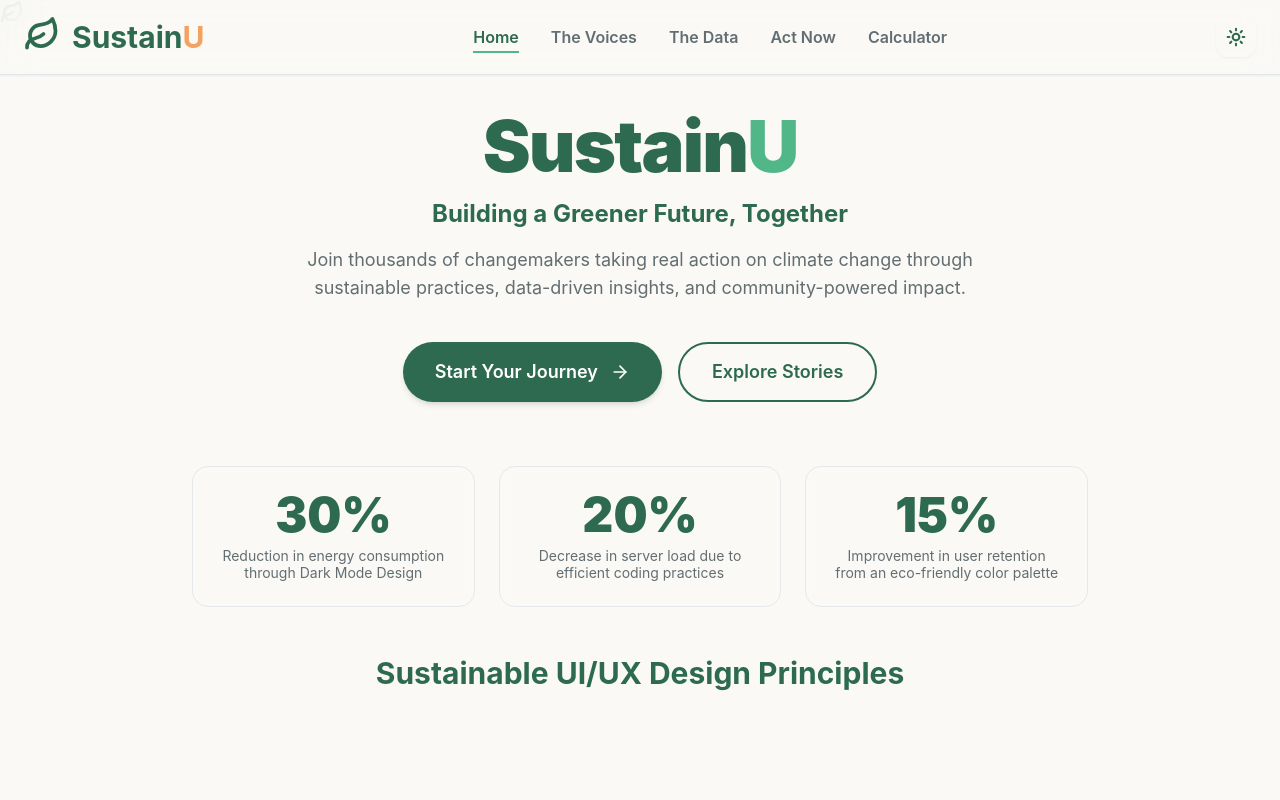
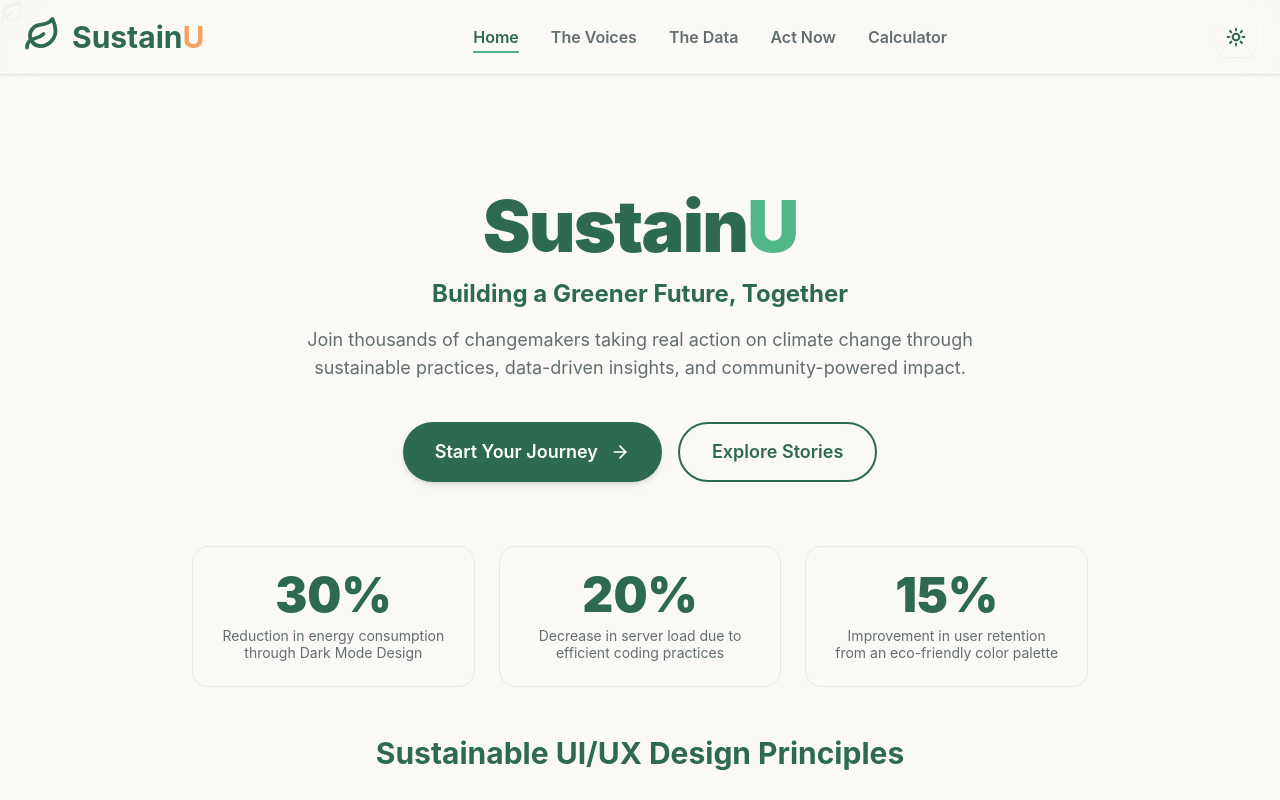
Before and after one commit to Boonerd/SustainU, a React (Vite) app: page / in a window 1280 px wide. Shown: the top 800 px of the page. Built offline with nearby package versions, Linux system fonts and the light colour scheme.

Commit message:
Fix Hero Page Padding

```diff
--- a/src/components/Hero.jsx
+++ b/src/components/Hero.jsx
@@ -4,7 +4,7 @@ import { LeafIcon } from "./icons/SustainIcons";
 
 export default function Hero({ goToPage }) {
   return (
-    <section className="relative min-h-screen flex items-center justify-center px-6 bg-bg">
+    <section className="relative min-h-screen flex items-center justify-center px-6 bg-bg pt-32 md:pt-40">
       {/* Subtle background leaf — now visible in light mode too */}
       <div className="absolute inset-0 opacity-10 pointer-events-none">
         <LeafIcon className="w-full h-full text-deep" />
```
